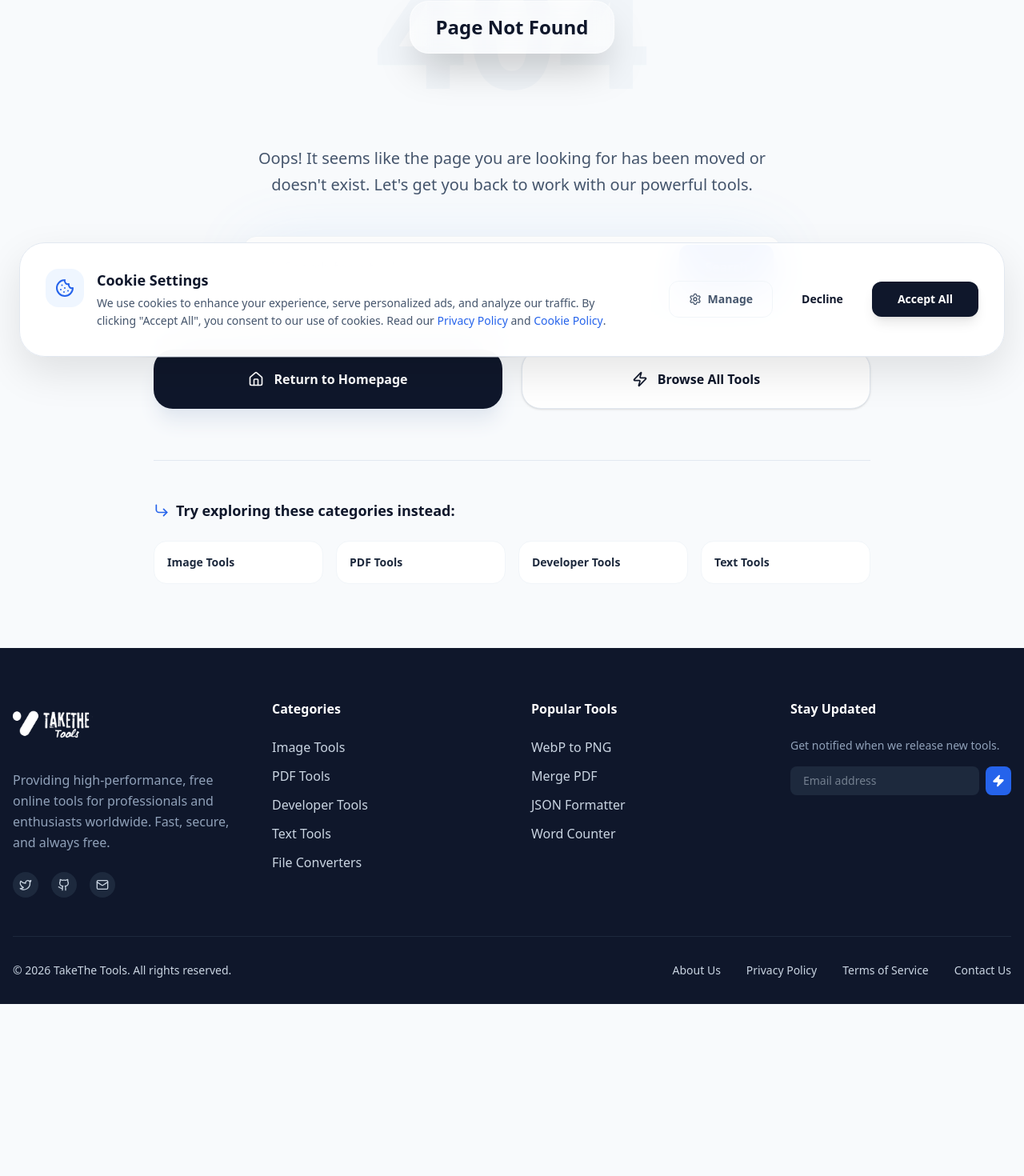
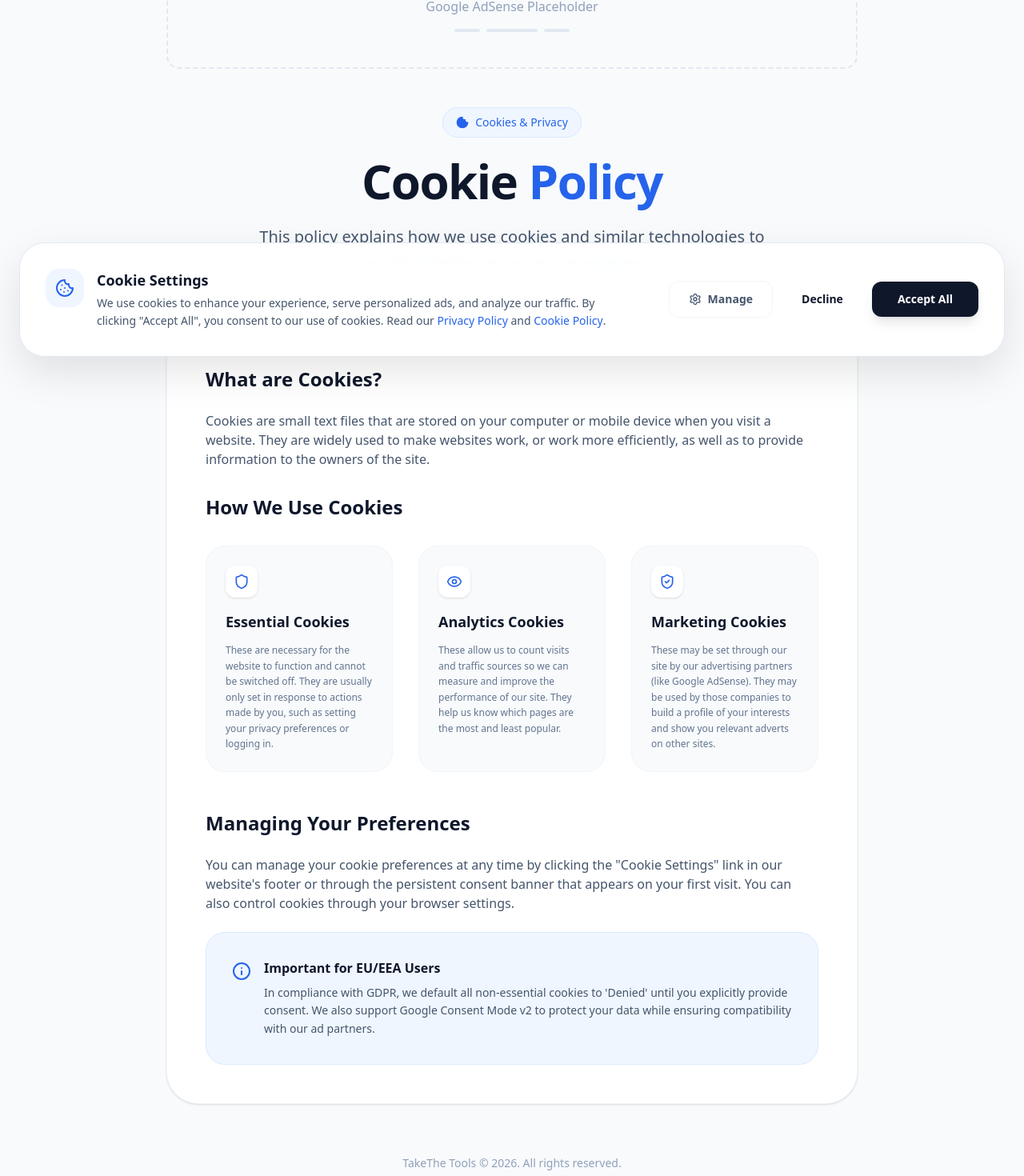
Before and after one commit to takethetools/TakeTheTools, a Next.js app: page /cookie-policy in a window 1280 px wide. Before the commit this address had no page. Shown: the part 330-1800 px from the top of the page at 80% size. Before the commit the page ends 1585 px from the top, so only its background shows below. Built offline with nearby package versions, Linux system fonts and the light colour scheme.

Commit message:
feat: add dedicated cookie policy page and update navigation links

```diff
--- /dev/null
+++ b/src/app/cookie-policy/page.tsx
@@ -0,0 +1,98 @@
+import { Cookie, Shield, Eye, ShieldCheck, Info } from "lucide-react";
+import { Metadata } from "next";
+import AdPlaceholder from "@/components/common/AdPlaceholder";
+
+export const metadata: Metadata = {
+    title: "Cookie Policy - TakeThe Tools",
+    description: "Read our Cookie Policy to understand how TakeThe Tools uses cookies to improve your experience and ensure compliance.",
+    alternates: {
+        canonical: "https://takethetools.com/cookie-policy",
+    },
+};
+
+export default function CookiePolicyPage() {
+    const cookieTypes = [
+        {
+            title: "Essential Cookies",
+            icon: Shield,
+            content: "These are necessary for the website to function and cannot be switched off. They are usually only set in response to actions made by you, such as setting your privacy preferences or logging in."
+        },
+        {
+            title: "Analytics Cookies",
+            icon: Eye,
+            content: "These allow us to count visits and traffic sources so we can measure and improve the performance of our site. They help us know which pages are the most and least popular."
+        },
+        {
+            title: "Marketing Cookies",
+            icon: ShieldCheck,
+            content: "These may be set through our site by our advertising partners (like Google AdSense). They may be used by those companies to build a profile of your interests and show you relevant adverts on other sites."
+        }
+    ];
+
+    return (
+        <div className="pt-10 pb-20">
+            <div className="container mx-auto px-4 max-w-4xl">
+                <AdPlaceholder type="horizontal" className="mb-12" />
+
+                <div className="text-center mb-16">
+                    <div className="inline-flex items-center gap-2 px-4 py-2 bg-primary-50 rounded-full text-primary-600 font-medium text-sm mb-6 border border-primary-100">
+                        <Cookie className="w-4 h-4 fill-current" />
+                        <span>Cookies & Privacy</span>
+                    </div>
+                    <h1 className="text-4xl md:text-6xl font-display font-bold text-slate-900 mb-6 tracking-tight">
+                        Cookie <span className="text-primary-600">Policy</span>
+                    </h1>
+                    <p className="text-xl text-slate-600 leading-relaxed max-w-2xl mx-auto">
+                        This policy explains how we use cookies and similar technologies to provide a better, more secure experience.
+                    </p>
+                </div>
+
+                <div className="bg-white rounded-[2.5rem] border border-slate-100 shadow-sm p-8 md:p-12 mb-16">
+                    <div className="prose prose-slate max-w-none">
+                        <h2 className="text-2xl font-bold text-slate-900 mb-6">What are Cookies?</h2>
+                        <p className="text-slate-600 mb-8">
+                            Cookies are small text files that are stored on your computer or mobile device when you visit a website. They are widely used to make websites work, or work more efficiently, as well as to provide information to the owners of the site.
+                        </p>
+
+                        <h2 className="text-2xl font-bold text-slate-900 mb-8">How We Use Cookies</h2>
+                        <div className="grid grid-cols-1 md:grid-cols-3 gap-8 mb-12">
+                            {cookieTypes.map((type, index) => (
+                                <div key={index} className="flex flex-col p-6 bg-slate-50 rounded-3xl border border-slate-100 items-start">
+                                    <div className="w-10 h-10 bg-white rounded-xl flex items-center justify-center text-primary-600 mb-4 shadow-sm">
+                                        <type.icon className="w-5 h-5" />
+                                    </div>
+                                    <h3 className="text-lg font-bold text-slate-900 mb-3">{type.title}</h3>
+                                    <p className="text-xs text-slate-500 leading-relaxed">
+                                        {type.content}
+                                    </p>
+                                </div>
+                            ))}
+                        </div>
+
+                        <h2 className="text-2xl font-bold text-slate-900 mb-6">Managing Your Preferences</h2>
+                        <p className="text-slate-600 mb-6">
+                            You can manage your cookie preferences at any time by clicking the "Cookie Settings" link in our website's footer or through the persistent consent banner that appears on your first visit. You can also control cookies through your browser settings.
+                        </p>
+
+                        <div className="bg-primary-50 p-8 rounded-3xl border border-primary-100 flex gap-4">
+                            <div className="shrink-0 text-primary-600 mt-1">
+                                <Info className="w-6 h-6" />
+                            </div>
+                            <div>
+                                <h4 className="font-bold text-slate-900 mb-2">Important for EU/EEA Users</h4>
+                                <p className="text-sm text-slate-600 leading-relaxed">
+                                    In compliance with GDPR, we default all non-essential cookies to 'Denied' until you explicitly provide consent. We also support Google Consent Mode v2 to protect your data while ensuring compatibility with our ad partners.
+                                </p>
+                            </div>
+                        </div>
+                    </div>
+                </div>
+
+                <div className="text-center text-slate-400 text-sm">
+                    <p>TakeThe Tools &copy; 2026. All rights reserved.</p>
+                    <p className="mt-1">Last updated: March 9, 2026</p>
+                </div>
+            </div>
+        </div>
+    );
+}
--- a/src/components/common/CookieConsent.tsx
+++ b/src/components/common/CookieConsent.tsx
@@ -85,7 +85,7 @@ export default function CookieConsent() {
                                     <p className="text-sm text-slate-600 leading-relaxed max-w-2xl">
                                         We use cookies to enhance your experience, serve personalized ads, and analyze our traffic. By clicking "Accept All", you consent to our use of cookies. Read our{" "}
                                         <Link href="/privacy" className="text-primary-600 hover:underline font-medium">Privacy Policy</Link> and{" "}
-                                        <Link href="/terms" className="text-primary-600 hover:underline font-medium">Cookie Policy</Link>.
+                                        <Link href="/cookie-policy" className="text-primary-600 hover:underline font-medium">Cookie Policy</Link>.
                                     </p>
                                 </div>
                             </div>
--- a/src/components/layout/Footer.tsx
+++ b/src/components/layout/Footer.tsx
@@ -88,6 +88,7 @@ export default function Footer() {
           <div className="flex gap-8">
             <Link href="/about" className="hover:text-white transition-colors">About Us</Link>
             <Link href="/privacy" className="hover:text-white transition-colors">Privacy Policy</Link>
+            <Link href="/cookie-policy" className="hover:text-white transition-colors">Cookie Policy</Link>
             <Link href="/terms" className="hover:text-white transition-colors">Terms of Service</Link>
             <Link href="/contact" className="hover:text-white transition-colors">Contact Us</Link>
           </div>
```
